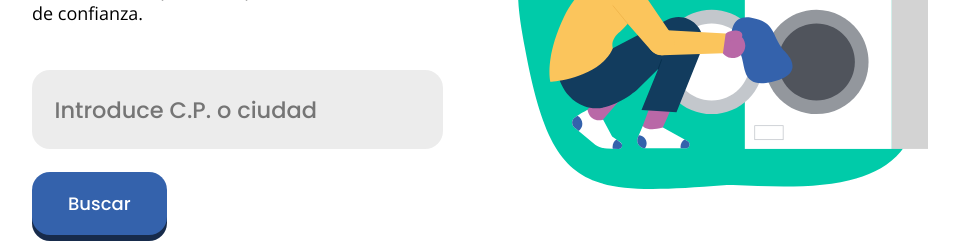
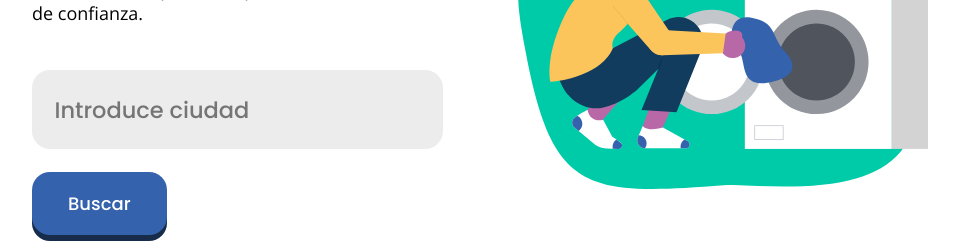
Before and after one commit to clean2home/clean2home-app, a Vue app: page / in a window 1280 px wide. Shown: the part 452-695 px from the top of the page, without its empty margins (160-1119 px from the left). Built offline with nearby package versions, Linux system fonts and the light colour scheme; no server answers.

Commit message:
Quitado codigo postal en el placeholder del buscador

```diff
--- a/src/components/cleaners-list/CleanersSearch.vue
+++ b/src/components/cleaners-list/CleanersSearch.vue
@@ -16,7 +16,7 @@ import { db } from "/firebase/config";
             type="text"
             name="cityFilter"
             id="cityFilter"
-            placeholder="Introduce C.P o ciudad"
+            placeholder="Introduce ciudad"
           />
           <button class="btn search">Buscar</button>
         </form>
--- a/src/components/home/HomeHeader.vue
+++ b/src/components/home/HomeHeader.vue
@@ -15,7 +15,7 @@ import HomeIllustration from "../../assets/home-illustration.svg";
           type="text"
           name="cityFilter"
           id="cityFilter"
-          placeholder="Introduce C.P. o ciudad"
+          placeholder="Introduce ciudad"
         />
         <button type="submit" class="btn home-btn">Buscar</button>
       </form>
```
